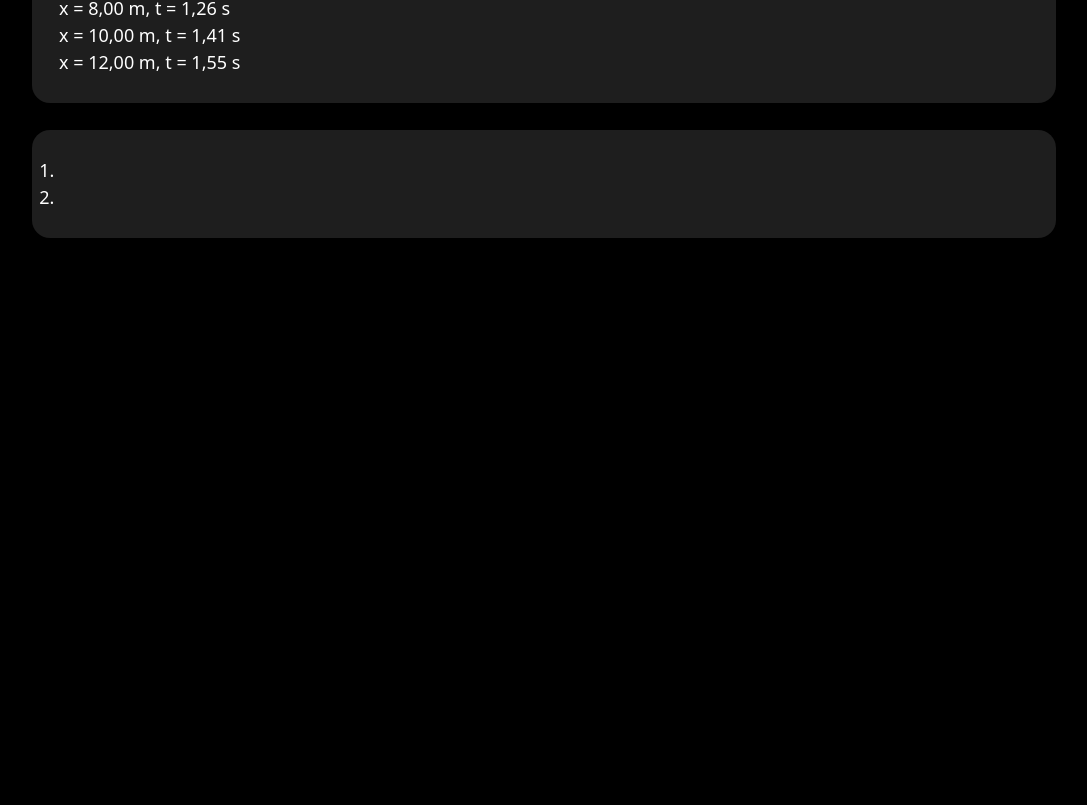
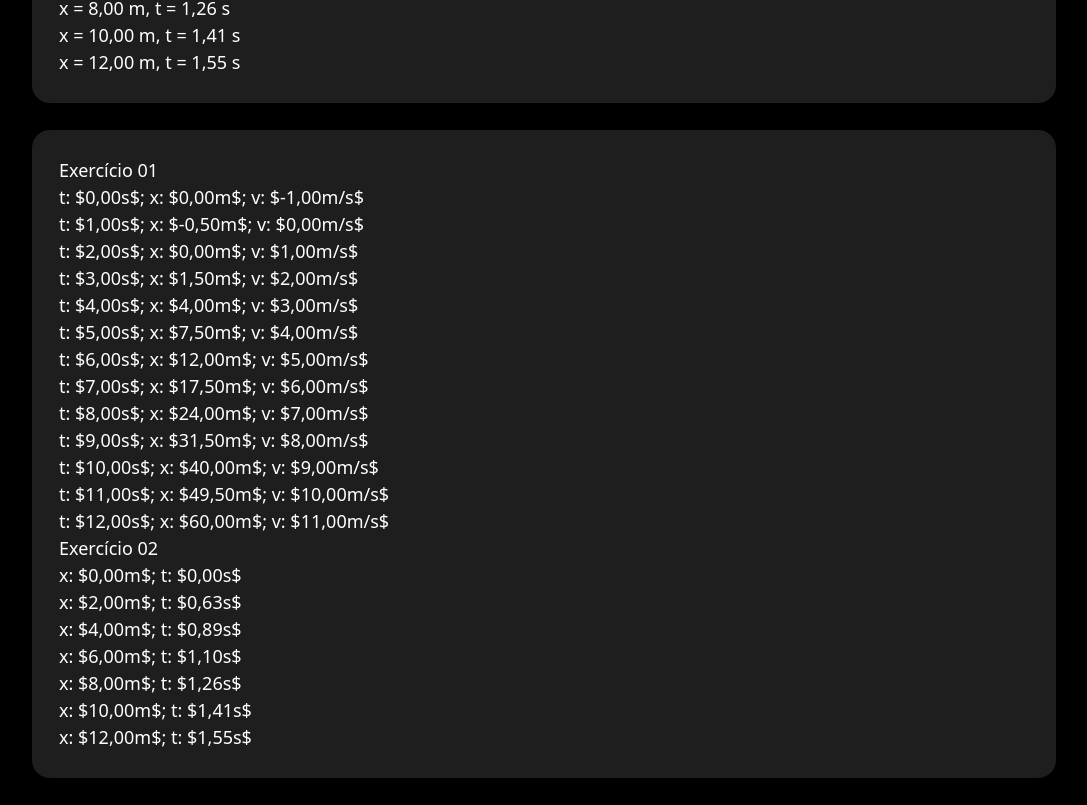
Before and after one commit to Lucas-GBP/Fisica-Notebooks, a Next.js app: page /notebooks/MRUV_do_while in a window 1280 px wide. Shown: the part 1310-2115 px from the top of the page, without its empty margins (96-1183 px from the left). Before the commit the page ends 1575 px from the top, so only its background shows below. Built offline with nearby package versions, Linux system fonts and the light colour scheme; what better-react-mathjax would draw is missing.

Commit message:
exercise completed

```diff
--- a/pages/notebooks/MRUV_do_while.tsx
+++ b/pages/notebooks/MRUV_do_while.tsx
@@ -1,18 +1,45 @@
 import { NextPage } from "next";
 import { FC } from "react";
-import { positionOverTime } from "@/scripts/mruv";
+import numFor from "@/scripts/format";
+import { time } from "@/scripts/mruv";
 
 const MRUVDoWhile:NextPage = () => {
   const c_1 = {x_0: 0.00, v_0: -1.00, a: 1.00, timeGap: 1.00, v_max: 10.00};
   const c_2 = {x_0: 0.00, v_0:0.00, a: 10.00, xGap:2.00, tMax:1.50};
 
   const problem_1 = (
-    c:{x_0:Number, v_0:Number, a:Number, timeGap:Number, v_max:Number}
-  ):{t:Number, x:Number, v:Number}[] => {
-    const result:{t:Number, x:Number, v:Number}[] = [{t:0, x:c.x_0, v:c.v_0}];
+    c:{x_0:number, v_0:number, a:number, timeGap:number, v_max:number}
+  ) => {
+    const result:{t:number, x:number, v:number}[] = [{t:0, x:c.x_0, v:c.v_0}];
 
-    for(let i = 0; result[i].v > c.v_max; i++){
+    for(let i = 0; result[i].v <= c.v_max; i++){
+      const t = (i+1)*c.timeGap;
 
+      result.push({
+        t: t,
+        v: c.v_0 + c.a*t,
+        x: c.x_0 + t*(c.v_0 + 0.5*c.a*t),
+      });
+    }
+
+    return result;
+  };
+
+  const problem_2 = (c:{
+    x_0: number;
+    v_0: number;
+    a: number;
+    xGap: number;
+    tMax: number;
+  }) => {
+    const result:{x:number, t:number}[] = [{x:c.x_0, t:0}];
+
+    for(let i = 0; result[i].t <= 1.50; i++){
+      const x = result[i].x + 2.00;
+      result.push({
+        x: x,
+        t: time(c.x_0, c.v_0, c.a, x)[0]
+      })
     }
 
     return result;
@@ -23,14 +50,28 @@ const MRUVDoWhile:NextPage = () => {
       <Enunciado/>
     </section>
     <section>
-      <ol className="list-decimal">
-        <li>
-          {}
-        </li>
-        <li>
-
-        </li>
-      </ol>
+      <dl>
+        <dt>Exercício 01</dt>
+        <dd>
+          <ul className="list-none">
+          {problem_1(c_1).map((item, index) => {
+            return <li key={index}>
+              t: ${numFor(item.t, 2)}s$; x: ${numFor(item.x, 2)}m$; v: ${numFor(item.v, 2)}m/s$
+            </li>;
+          })}
+          </ul>
+        </dd>
+        <dt>Exercício 02</dt>
+        <dd>
+          <ul className="list-none">
+            {problem_2(c_2).map((item, index) => {
+              return <li key={index}>
+                x: ${numFor(item.x, 2)}m$; t: ${numFor(item.t, 2)}s$
+              </li>;
+            })}
+            </ul>
+        </dd>
+      </dl>
     </section>
   </>;
 };
--- /dev/null
+++ b/scripts/format.ts
@@ -0,0 +1,3 @@
+export default function numFor(number:number, decimal:number){
+    return number.toFixed(decimal).replace('.', ',');
+}
--- a/scripts/mruv.ts
+++ b/scripts/mruv.ts
@@ -103,25 +103,25 @@ export function timeOverVelocity(data:{
     return result;
 }
 
-function inicialPosition(v_0:number,
+export function inicialPosition(v_0:number,
     a:number,
     t:number,
     x:number){
     return x - v_0*t - 0.5*a*(t**2);
 };
-function inicialVelocity(x_0:number,
+export function inicialVelocity(x_0:number,
     a:number,
     t:number,
     x:number){
     return (x-x_0)/t - 0.5*a*t;
 };
-function aceleration(x_0:number,
+export function aceleration(x_0:number,
     v_0:number,
     t:number,
     x:number){
     return 2*(x - x_0 - v_0*t)/(t**2);
 };
-function time(x_0:number,
+export function time(x_0:number,
     v_0:number,
     a:number,
     x:number){
@@ -131,7 +131,7 @@ function time(x_0:number,
         (-v_0-delta)/a,
     ];
 };
-function position(x_0:number,
+export function position(x_0:number,
     v_0:number,
     a:number,
     t:number){
```
